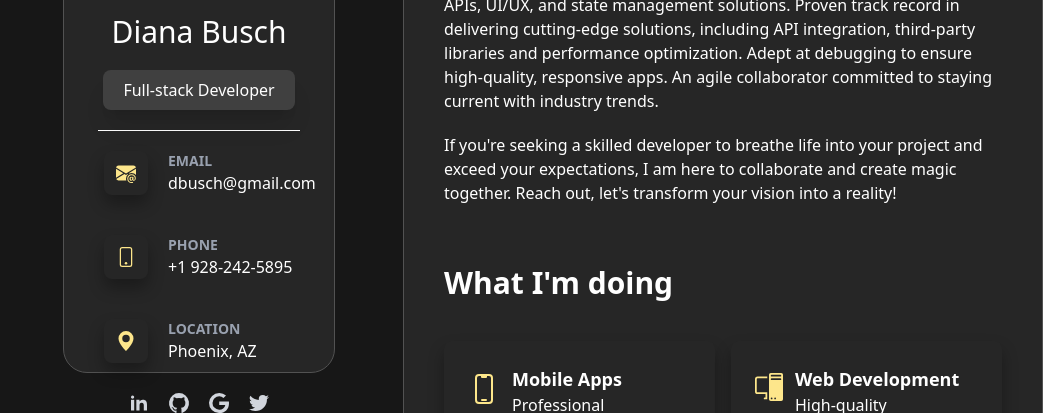
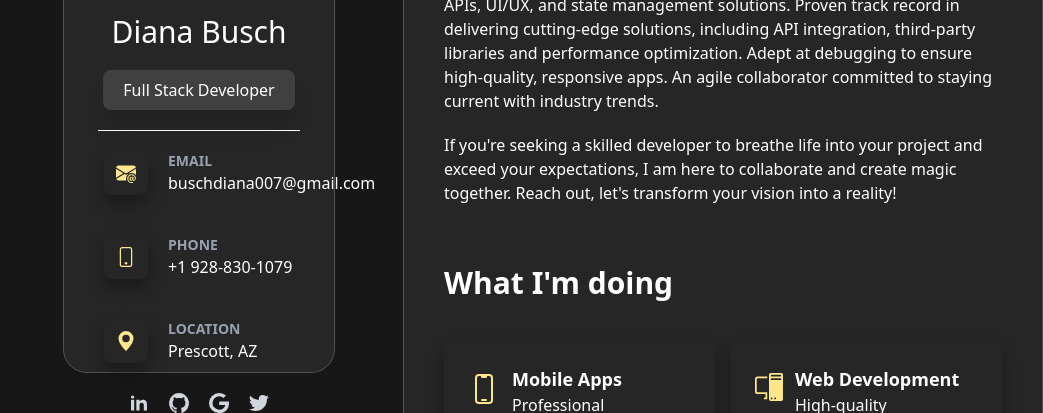
Before and after one commit to DBusch-Developer/portfolio, a React (Vite) app in the folder client/: page / in a window 1280 px wide. Shown: the part 307-720 px from the top of the page, without its empty margins (237-1280 px from the left). Built offline with nearby package versions, Linux system fonts and the light colour scheme.

Commit message:
Adds correct personal information and links.

```diff
--- a/client/src/components/Header.jsx
+++ b/client/src/components/Header.jsx
@@ -9,7 +9,7 @@ const Header = () => {
           />
           <h1 className="text-3xl mt-5 mb-5">Diana Busch</h1>
           <div className="bg-[#404040] rounded-lg shadow-xl pl-5 pr-5 pt-2 pb-2 mb-5">
-            Full-stack Developer
+            Full Stack Developer
           </div>
         </div>
       </div>
@@ -29,7 +29,7 @@ const Header = () => {
         </div>
         <div>
           <p className="font-semibold text-gray-400 text-sm">EMAIL</p>
-          <p className="">dbusch@gmail.com</p>
+          <p className="">buschdiana007@gmail.com</p>
         </div>
       </div>
       <div className="flex flex-row ml-5 p-5 ">
@@ -48,7 +48,7 @@ const Header = () => {
         </div>
         <div>
           <p className="font-semibold text-gray-400 text-sm">PHONE</p>
-          <p className="">+1 928-242-5895</p>
+          <p className="">+1 928-830-1079</p>
         </div>
       </div>
       <div className="flex flex-row ml-5 p-5 ">
@@ -66,11 +66,11 @@ const Header = () => {
         </div>
         <div>
           <p className="font-semibold text-gray-400 text-sm">LOCATION</p>
-          <p className="">Phoenix, AZ</p>
+          <p className="">Prescott, AZ</p>
         </div>
       </div>
       <div className="flex flex-row justify-center">
-        <a href="http://linkedin.com" className="m-2">
+        <a href="https://www.linkedin.com/in/diana-marie-busch-a17882363/" target="_blank" className="m-2">
           <svg
             className="link w-6 h-6 text-gray-300  cursor-pointer"
             aria-hidden="true"
@@ -88,7 +88,7 @@ const Header = () => {
             <path d="M7.2 8.809H4V19.5h3.2V8.809Z" />
           </svg>
         </a>
-        <a href="http://github.com" className="m-2">
+        <a href="https://github.com/DBusch-Developer" target="_blank" className="m-2">
           <svg
             className="link w-6 h-6 text-gray-300  cursor-pointer"
             aria-hidden="true"
```
